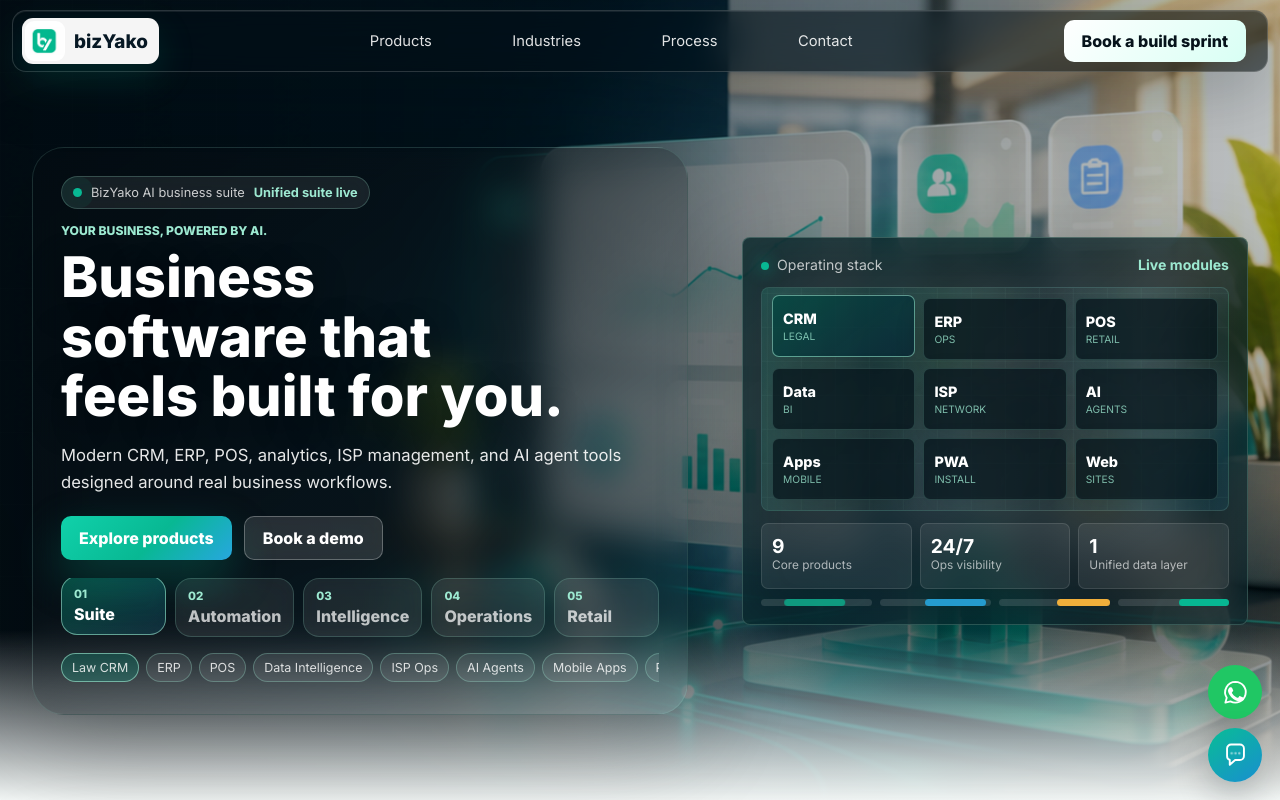
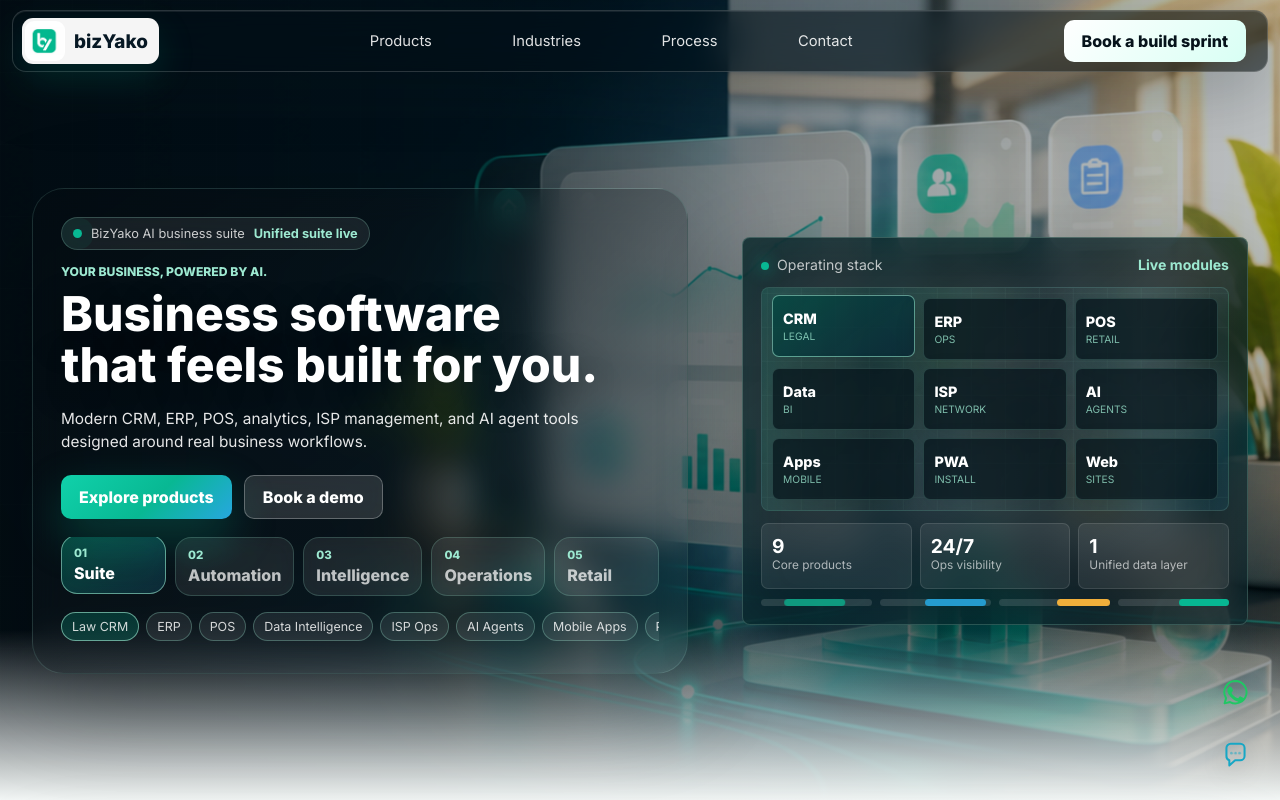
Before and after one commit to ianmuchai/bizyako, a website: page index.html in a window 1280 px wide. Shown: the top 800 px of the page. Drawn offline with Linux system fonts and the light colour scheme; no server answers.

Commit message:
refactor: simplify support launchers and hero type

```diff
--- a/index.html
+++ b/index.html
@@ -18,7 +18,7 @@
       href="https://fonts.googleapis.com/css2?family=Inter:wght@400;500;600;700;800&display=swap"
       rel="stylesheet"
     />
-    <link rel="stylesheet" href="styles.css?v=20260727-2" />
+    <link rel="stylesheet" href="styles.css?v=20260731-1" />
   </head>
   <body>
     <header class="site-header" data-header>
--- a/service-worker.js
+++ b/service-worker.js
@@ -1,9 +1,9 @@
 const CACHE_PREFIX = "bizyako-";
-const CACHE_NAME = "bizyako-shell-v3";
+const CACHE_NAME = "bizyako-shell-v4";
 const APP_SHELL = [
   "/",
   "/index.html",
-  "/styles.css?v=20260727-2",
+  "/styles.css?v=20260731-1",
   "/script.js?v=20260727-2",
   "/product-demo.html",
   "/product-demo.js?v=20260727-2",
--- a/styles.css
+++ b/styles.css
@@ -1523,17 +1523,17 @@ body { background: #f6faf9; }
 }
 .hero-mainline { max-width: 680px; }
 .hero h1 {
-  max-width: 660px;
-  font-size: 3.5rem;
+  max-width: 620px;
+  font-size: 3rem;
   line-height: 1.06;
   font-weight: 800;
   text-shadow: 0 10px 34px rgba(0, 0, 0, .34);
 }
 .hero-copy {
-  max-width: 610px;
+  max-width: 570px;
   margin-top: 16px;
-  font-size: 1.04rem;
-  line-height: 1.58;
+  font-size: .96rem;
+  line-height: 1.52;
   color: rgba(255, 255, 255, .9);
 }
 .hero-actions { margin-top: 21px; }
@@ -1647,20 +1647,30 @@ body { background: #f6faf9; }
   height: 54px;
   overflow: visible;
   border: 0;
-  border-radius: 50%;
-  box-shadow: 0 14px 34px rgba(3, 16, 22, .24);
+  border-radius: 0;
+  background: transparent;
+  box-shadow: none;
   backdrop-filter: none;
 }
 .support-action:hover,
 .support-action.active {
   transform: translateY(-2px) scale(1.03);
-  box-shadow: 0 18px 42px rgba(3, 16, 22, .28);
-}
-.whatsapp-action { background: #20c764; }
-.chat-action { background: linear-gradient(145deg, #09bd95, #188fd0); }
+  box-shadow: none;
+}
+.whatsapp-action { color: #20c764; background: transparent; }
+.chat-action { color: #17a7c5; background: transparent; }
 .whatsapp-action::before,
 .chat-action::before { display: none; }
-.support-action svg { width: 27px; height: 27px; filter: none; }
+.support-action svg {
+  width: 29px;
+  height: 29px;
+  filter: drop-shadow(0 7px 12px rgba(3, 16, 22, .2));
+}
+.support-action:focus-visible {
+  outline: 2px solid rgba(8, 184, 147, .8);
+  outline-offset: 2px;
+  box-shadow: none;
+}
 .chat-dot {
   transform-box: fill-box;
   transform-origin: center;
```
Also changed, not shown: product-demo.html (+1 -1 lines), tests/pwa.test.js (+3 -3 lines), tests/responsive-ui.test.js (+6 -0 lines), tests/support-ui.test.js (+6 -2 lines).
